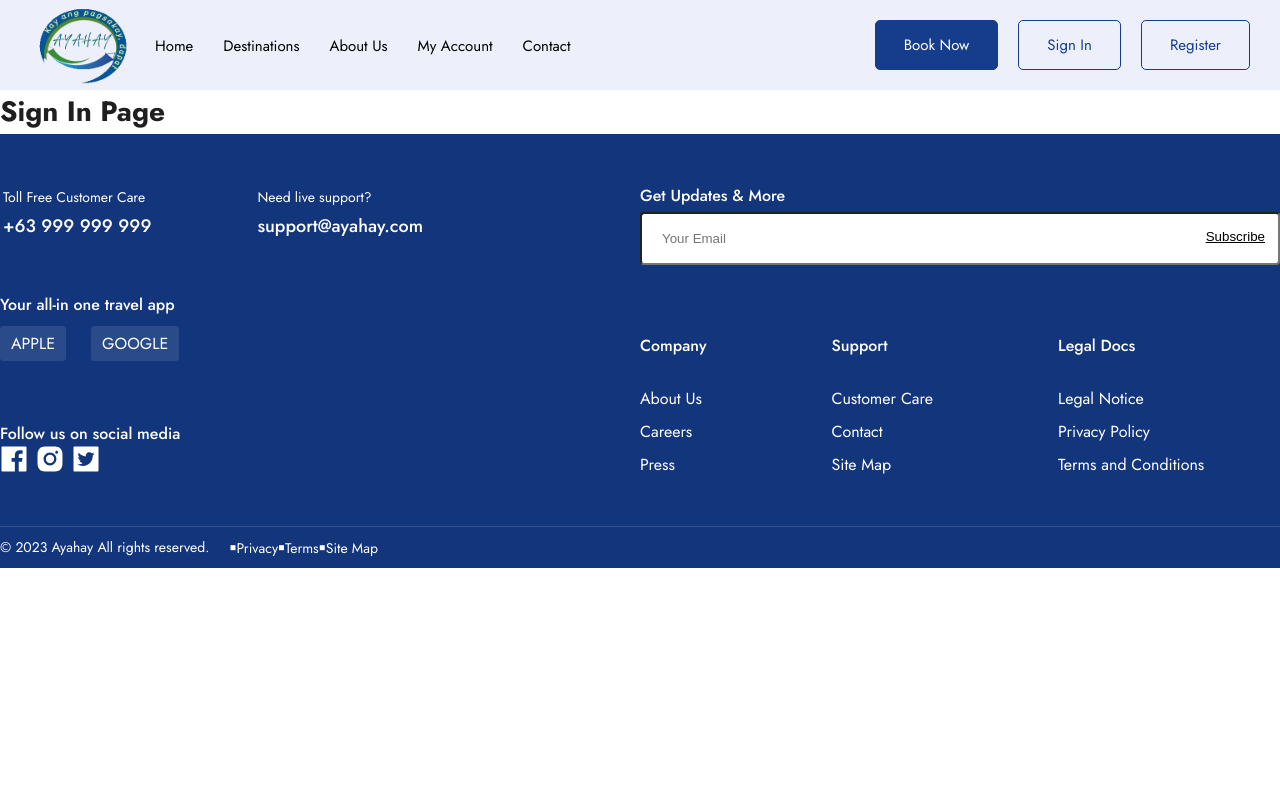
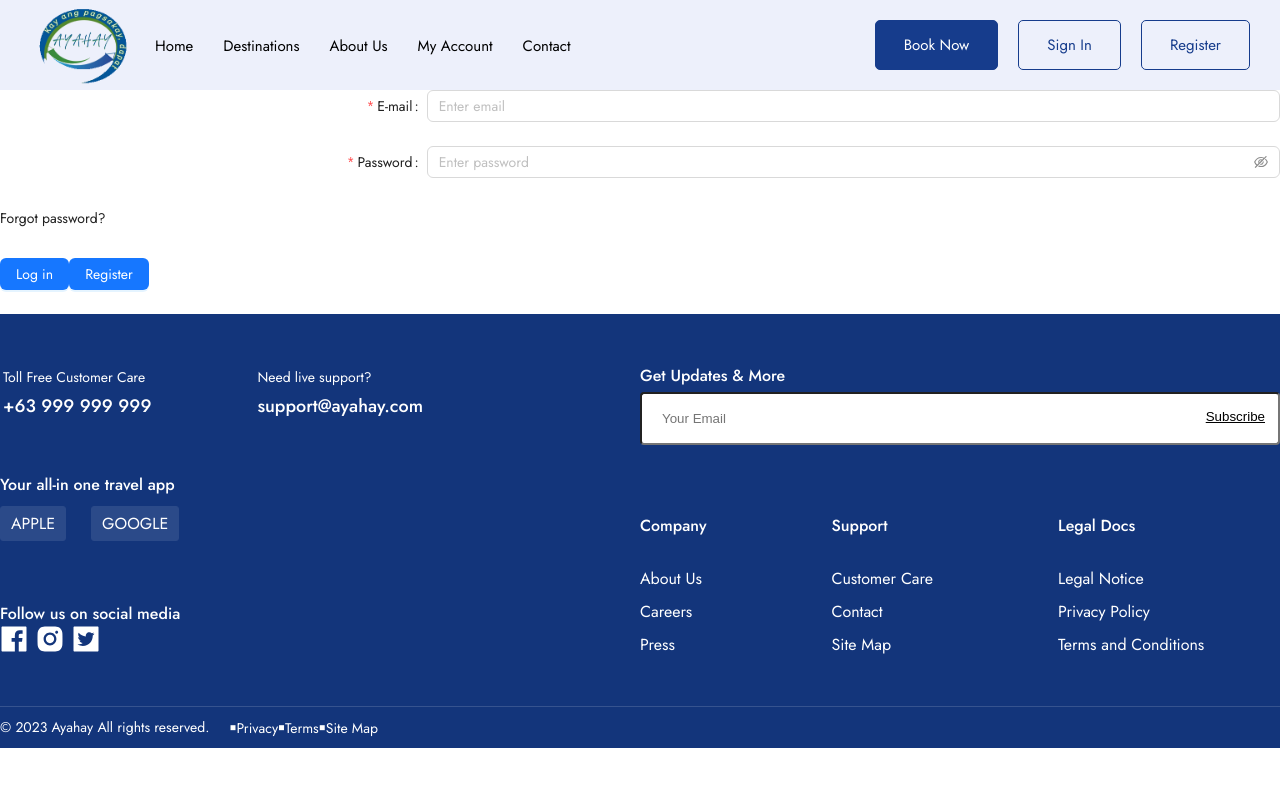
Before and after one commit to ayahayadmin/Ayahay, a Next.js app: page /auth/signIn in a window 1280 px wide. Shown: the top 786 px of the page. Built offline with nearby package versions, Linux system fonts and the light colour scheme.

Commit message:
Add sign in page

```diff
--- a/app/auth/signIn/page.tsx
+++ b/app/auth/signIn/page.tsx
@@ -1,3 +1,89 @@
+'use client';
+import React, { useState } from 'react';
+import { Button, Form, Input } from 'antd';
+import { LoginForm } from '@/common/models/profile.model';
+import { onLogin } from '@/common/services/profile.service';
+
+const formItemLayout = {
+  labelCol: {
+    xs: { span: 24 },
+    sm: { span: 8 },
+  },
+  wrapperCol: {
+    xs: { span: 24 },
+    sm: { span: 16 },
+  },
+};
+
 export default function SignIn() {
-  return <h1>Sign In Page</h1>;
+  const [error, setError] = useState('');
+
+  const onFinish = (values: LoginForm) => {
+    console.log('Received values of form: ', values);
+    try {
+      const profile = onLogin(values);
+      console.log(profile);
+    } catch (e) {
+      console.log(e);
+      setError('Invalid E-mail or Password');
+    }
+  };
+
+  return (
+    <Form
+      {...formItemLayout}
+      name='normal_login'
+      className='login-form'
+      onFinish={onFinish}
+    >
+      <Form.Item
+        label='E-mail:'
+        name='email'
+        rules={[
+          {
+            type: 'email',
+            message: 'The input is not valid E-mail!',
+          },
+          {
+            required: true,
+            message: 'Please input your E-mail!',
+          },
+        ]}
+      >
+        <Input onFocus={() => setError('')} placeholder='Enter email' />
+      </Form.Item>
+      <Form.Item
+        label='Password:'
+        name='password'
+        rules={[{ required: true, message: 'Please input your Password!' }]}
+      >
+        <Input.Password
+          onFocus={() => setError('')}
+          type='password'
+          placeholder='Enter password'
+        />
+      </Form.Item>
+      <Form.Item>
+        <a className='login-form-forgot' href=''>
+          Forgot password?
+        </a>
+      </Form.Item>
+
+      {error && <span>{error}</span>}
+
+      <Form.Item>
+        <Button type='primary' htmlType='submit' className='login-form-button'>
+          Log in
+        </Button>
+        <Button
+          href='/auth/register'
+          type='primary'
+          htmlType='submit'
+          className='login-form-button'
+        >
+          Register
+        </Button>
+      </Form.Item>
+    </Form>
+  );
 }
```
